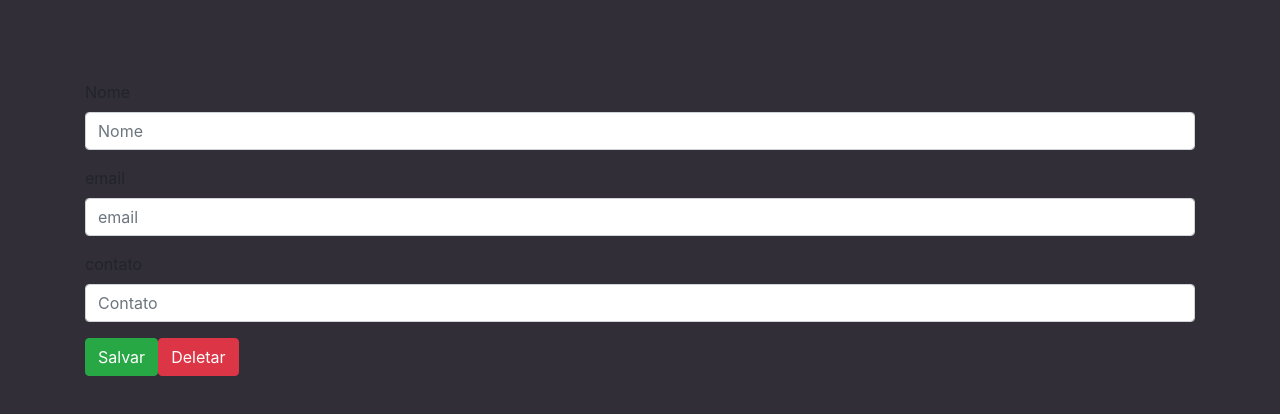
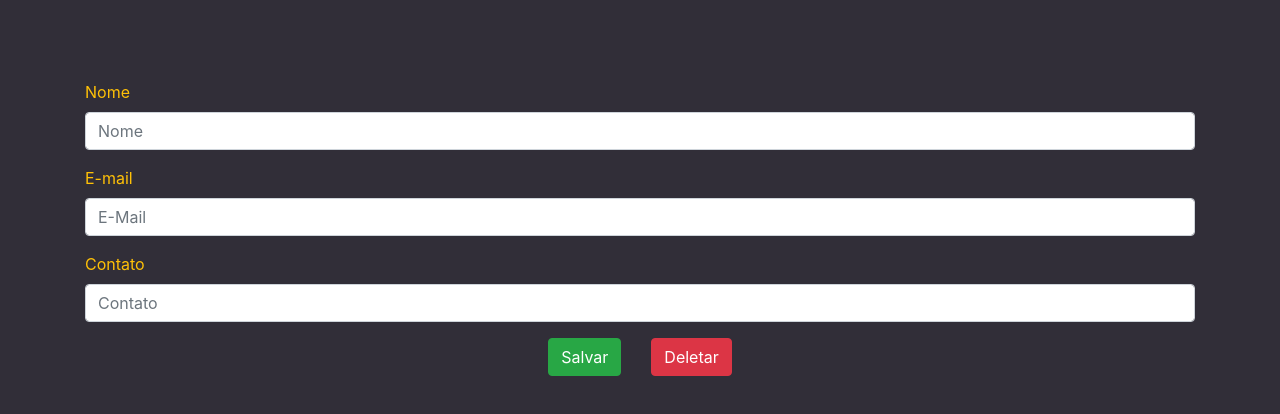
Before and after one commit to gustavolopesv3/contactfrontend, a Next.js app: page /contact/1 in a window 1280 px wide. Shown: the top 414 px of the page. Built offline with nearby package versions, Linux system fonts and the light colour scheme; no server answers.

Commit message:
Botões alinhados em suas Divs

```diff
--- a/src/pages/contact/[id].js
+++ b/src/pages/contact/[id].js
@@ -1,5 +1,5 @@
 
-import {Form,Button, Container} from 'react-bootstrap'
+import {Form,Button, Container, Div} from 'react-bootstrap'
 import 'bootstrap/dist/css/bootstrap.min.css';
 import { api } from '../../services/api';
 import { useEffect, useState } from 'react';
@@ -53,21 +53,24 @@ export default function ContactEdit(){
                 <Form.Control type="text" placeholder="Nome" value={name} onChange={(e)=>{setName(e.target.value)}}/>
             </Form.Group>
             <Form.Group controlId="formBasicEmail" >
-                <Form.Label>email</Form.Label>
-                <Form.Control type="email" placeholder="email" value={email} onChange={(e)=>{setEmail(e.target.value)}} />
+                <Form.Label>E-mail</Form.Label>
+                <Form.Control type="email" placeholder="E-Mail" value={email} onChange={(e)=>{setEmail(e.target.value)}} />
             </Form.Group>
             <Form.Group controlId="formBasicEmail" >
-                <Form.Label>contato</Form.Label>
+                <Form.Label>Contato</Form.Label>
                 <Form.Control type="text" placeholder="Contato" value={contatc} onChange={(e)=>{setContatc(e.target.value)}}/>
             </Form.Group>
 
+           <Container className="alinhar-botoes">
+                <Button className="botao-salvar" variant="success" type="submit" onClick={createContato}>
+                    Salvar
+                </Button>
 
-            <Button variant="success" type="submit" onClick={createContato}>
-                Salvar
-            </Button>
-            <Button variant="danger" type="submit" onClick={deleteContactById}>
-                Deletar
-            </Button>
+                <Button variant="danger" type="submit" onClick={deleteContactById}>
+                    Deletar
+                </Button>
+           </Container>
+
         </Form>
         </Container>
 
--- a/src/styles/globals.css
+++ b/src/styles/globals.css
@@ -22,3 +22,21 @@ a {
   height: 100%;
   background-color: #312E38;
 }
+
+h1{
+  color: rgb(255, 255, 255);
+  text-align: center;
+}
+
+.form-label{
+  color: #ffc107;
+}
+
+.botao-salvar{
+  margin-right: 30px;
+}
+
+.alinhar-botoes{
+  display: flex;
+  justify-content: center;
+}
```
Also changed, not shown: src/pages/contact.js (+11 -5 lines), src/pages/index.js (+22 -8 lines).
